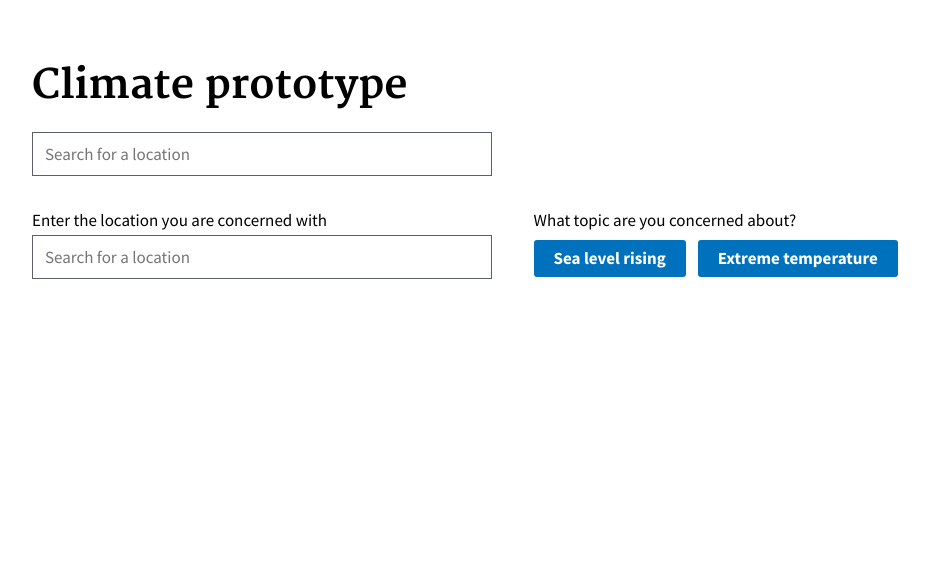
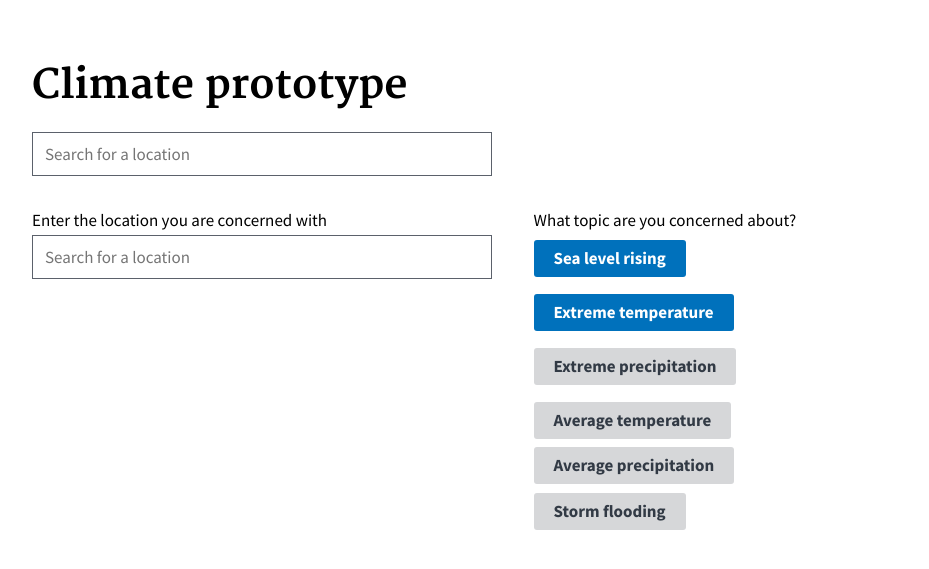
Before and after one commit to 18F/climate-labs, a Jekyll site: the page built from index.html, in a window 1280 px wide. Shown: the top 569 px of the page, without its empty margins (118-1047 px from the left). Built offline with Jekyll 4.4.1, drawn with Linux system fonts in a browser that asks for light colours.

Commit message:
Add other data source options for landing page
To address
https://trello.com/c/IIOPNftv/84-initial-view-that-displays-either-a-sea
rch-box-or-a-location-and-interest-form-to-determine-what-the-user-is-se
eking

```diff
--- a/_sass/_base.scss
+++ b/_sass/_base.scss
@@ -26,3 +26,8 @@ main > section + section {
 section + section {
   margin-top: 1.5em;
 }
+
+button[formaction] + button[formaction],
+.usa-button-disabled + .usa-button-disabled {
+  display: block;
+}
--- a/index.html
+++ b/index.html
@@ -26,6 +26,10 @@ scripts:
         <div id="topic-btns">
           <button formaction="{{ site.baseurl }}/sealevel/">Sea level rising</button>
           <button formaction="{{ site.baseurl }}/temp/">Extreme temperature</button>
+          <button class="usa-button-disabled">Extreme precipitation</button>
+          <button class="usa-button-disabled">Average temperature</button>
+          <button class="usa-button-disabled">Average precipitation</button>
+          <button class="usa-button-disabled">Storm flooding</button>
         </div>
     </div>
   </form>
```
